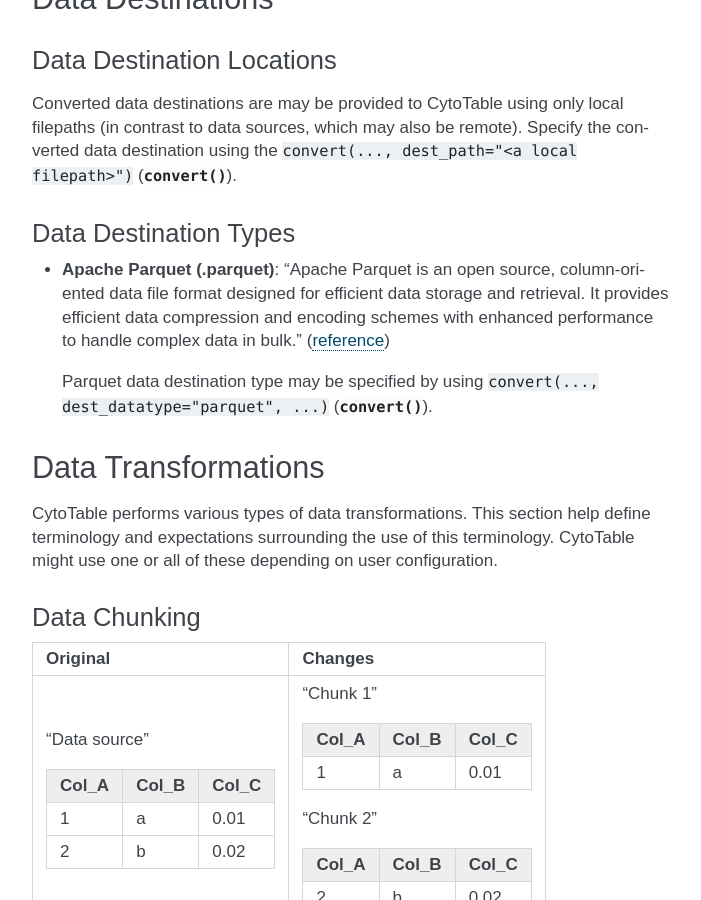
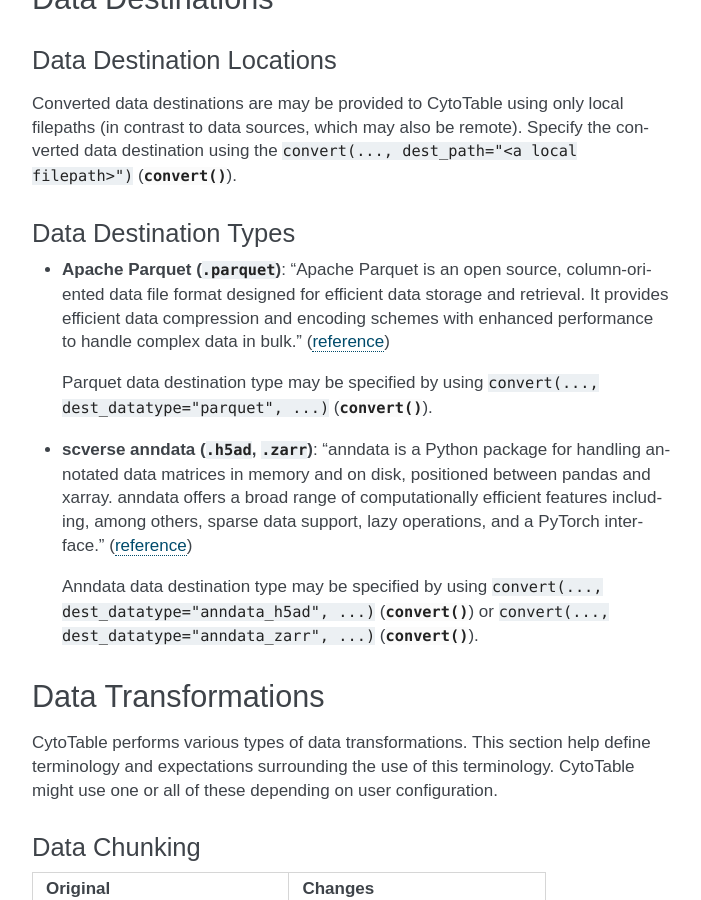
Before and after one commit to cytomining/CytoTable, a Sphinx documentation site: the page built from docs/source/overview.md, in a window 1280 px wide and 900 px high, scrolled down 3373 px. Shown: the whole window, without its empty margins (438-1139 px from the left). Built offline with Sphinx 7.4.7, drawn with Linux system fonts in a browser that asks for light colours.

Commit message:
update source docs

````diff
--- a/docs/source/overview.md
+++ b/docs/source/overview.md
@@ -135,11 +135,18 @@
 
 ### Data Destination Types
 
-- __Apache Parquet (.parquet)__: "Apache Parquet is an open source, column-oriented data file format designed for efficient data storage and retrieval.
+- __Apache Parquet (`.parquet`)__: "Apache Parquet is an open source, column-oriented data file format designed for efficient data storage and retrieval.
   It provides efficient data compression and encoding schemes with enhanced performance to handle complex data in bulk." ([reference](https://parquet.apache.org/))
 
 ```{eval-rst}
   Parquet data destination type may be specified by using :code:`convert(..., dest_datatype="parquet", ...)` (:mod:`convert() <cytotable.convert.convert>`).
+```
+
+- __scverse anndata (`.h5ad`, `.zarr`)__: "anndata is a Python package for handling annotated data matrices in memory and on disk, positioned between pandas and xarray.
+ anndata offers a broad range of computationally efficient features including, among others, sparse data support, lazy operations, and a PyTorch interface." ([reference](https://anndata.readthedocs.io/en/stable/index.html))
+
+```{eval-rst}
+  Anndata data destination type may be specified by using :code:`convert(..., dest_datatype="anndata_h5ad", ...)` (:mod:`convert() <cytotable.convert.convert>`) or :code:`convert(..., dest_datatype="anndata_zarr", ...)` (:mod:`convert() <cytotable.convert.convert>`).
 ```
 
 ## Data Transformations
````
